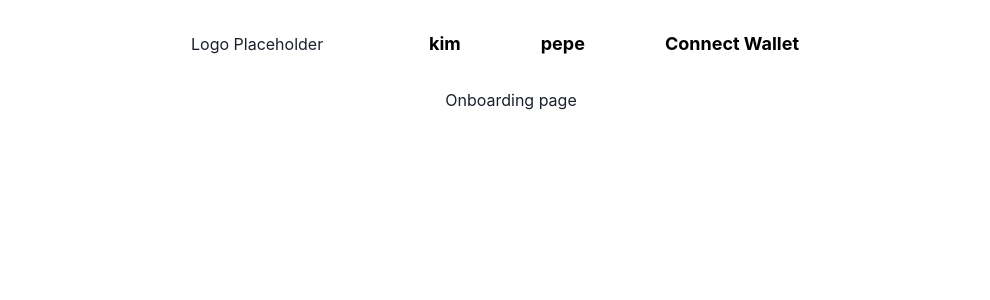
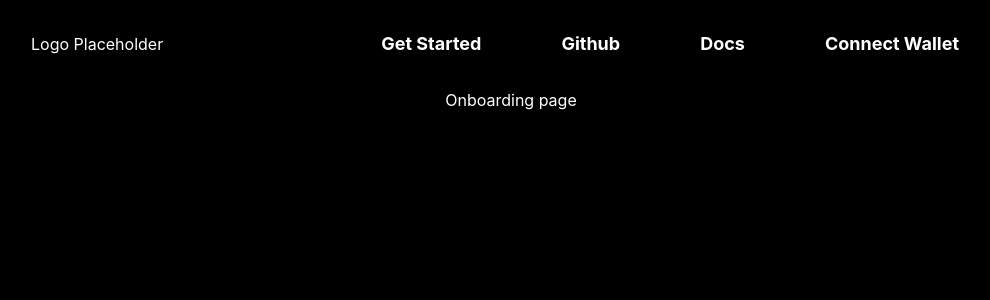
Before and after one commit to dappbeast/daoism, a Next.js app: page / in a window 1280 px wide. Shown: the top 300 px of the page, without its empty margins (129-1119 px from the left). Built offline with nearby package versions, Linux system fonts and the light colour scheme.

Commit message:
Minor refactor.

```diff
--- a/pages/Nav/index.tsx
+++ b/pages/Nav/index.tsx
@@ -3,14 +3,17 @@ import { Flex, HStack, Heading, Text } from "@chakra-ui/react";
 const Nav = () => {
   const navBarElements = [
     {
-      label: "kim",
+      label: "Get Started",
       //  path: "/landing-page",
       //  icon: <Search2Icon />,
     },
     {
-      label: "pepe",
+      label: "Github",
       //  path: "/main-page",
       //  icon: <CalendarIcon />,
+    },
+    {
+      label: "Docs",
     },
     {
       label: "Connect Wallet",
@@ -22,9 +25,9 @@ const Nav = () => {
       justifyContent={"space-between"}
       w={"100%"}
       py={8}
-      px={80}
+      px={40}
     >
-      <Text>Logo Placeholder</Text>
+      <Text color={"white"}>Logo Placeholder</Text>
       <HStack
         spacing={20}
         pr={8}
@@ -33,7 +36,7 @@ const Nav = () => {
       >
         {navBarElements.map((element) => (
           <HStack key={element.label} spacing={3} alignItems={"center"}>
-            <Heading color={"primary"} fontSize={"lg"}>
+            <Heading color={"white"} fontSize={"lg"}>
               {element.label}
             </Heading>
             {/*{element.icon}*/}
--- a/pages/_app.tsx
+++ b/pages/_app.tsx
@@ -6,12 +6,12 @@ import Nav from "./Nav";
 export default function App({ Component, pageProps }: AppProps) {
   return (
     <ChakraProvider theme={theme}>
-      <Nav />
       <Flex
         flexDirection={"column"}
         justifyContent={"center"}
         alignItems={"center"}
       >
+        <Nav />
         <Component {...pageProps} />
       </Flex>
     </ChakraProvider>
--- a/pages/dao.tsx
+++ b/pages/dao.tsx
@@ -1,3 +1,5 @@
+import { Text } from "@chakra-ui/react";
+
 export default function DAO() {
-  return <p>DAO dashboard</p>;
+  return <Text color={"white"}>DAO dashboard</Text>;
 }
--- a/pages/employee.tsx
+++ b/pages/employee.tsx
@@ -1,3 +1,5 @@
-export default function DAO() {
-  return <p>Employee dashboard</p>;
+import { Text } from "@chakra-ui/react";
+
+export default function Employee() {
+  return <Text color={"white"}>Employee dashboard</Text>;
 }
--- a/pages/index.tsx
+++ b/pages/index.tsx
@@ -1,3 +1,5 @@
+import { Text } from "@chakra-ui/react";
+
 export default function Onboarding() {
-  return <p>Onboarding page</p>;
+  return <Text color={"white"}>Onboarding page</Text>;
 }
--- a/pages/theme.ts
+++ b/pages/theme.ts
@@ -7,6 +7,14 @@ import { mode, StyleFunctionProps } from "@chakra-ui/theme-tools";
 // };
 
 const switchColorScheme = "#06BEE1";
+
+const styles = {
+  global: (props: StyleFunctionProps) => ({
+    body: {
+      bg:"#000000",
+    },
+  }),
+};
 
 export const contentWidth = '1032px';
 
@@ -140,6 +148,7 @@ export const theme = extendTheme({
   colors,
   layerStyles,
   //   config,
+  styles,
   radii,
   space,
   components,
```
